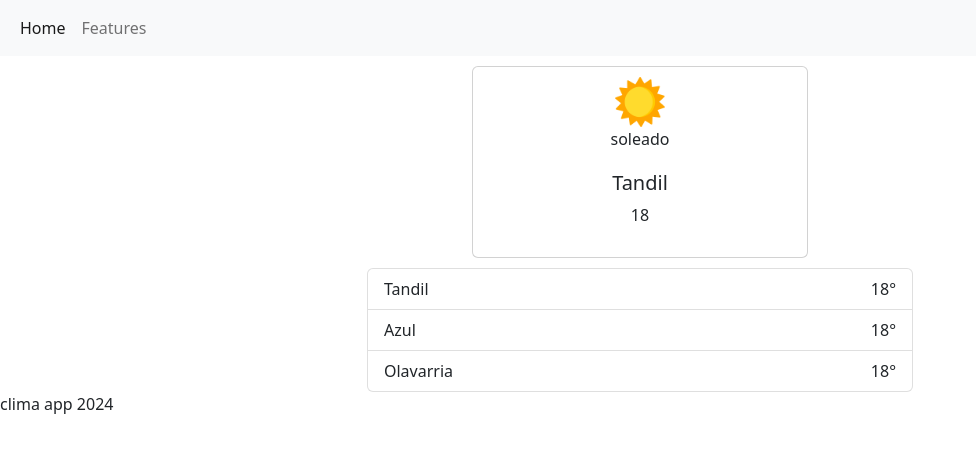
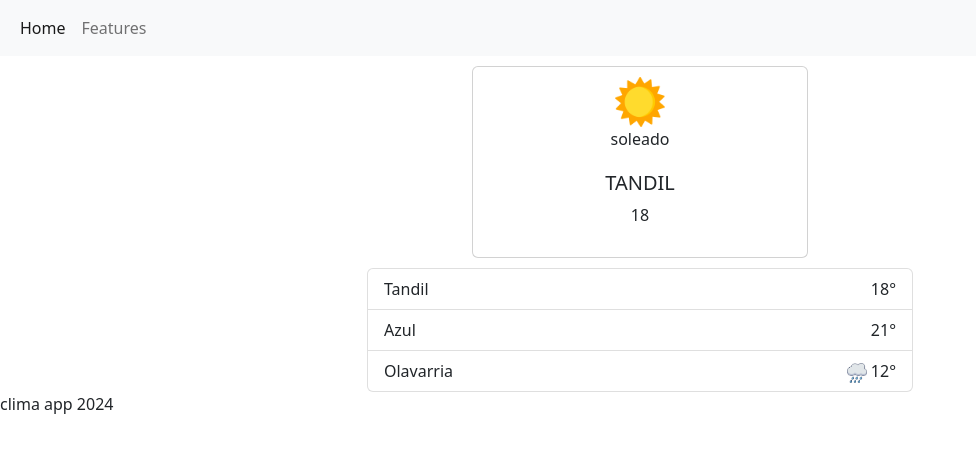
Before and after one commit to GomezTomas/angular-clima, an Angular app: page / in a window 1280 px wide. Shown: the top 452 px of the page, without its empty margins (0-976 px from the left). Built offline with nearby package versions, Linux system fonts and the light colour scheme.

Commit message:
clase 3 - control de flujo, interfaces, directivas

```diff
--- a/src/app/clima-card/clima-card.component.html
+++ b/src/app/clima-card/clima-card.component.html
@@ -2,7 +2,7 @@
     <img src="img/{{ciudad.tiempo}}.png" class="card-img-top" [alt]=ciudad.tiempo>
     <span class="card-text">{{ciudad.tiempo}}</span>
     <div class="card-body">
-      <h5 class="card-title">{{ciudad.nombre}}</h5>
+      <h5 class="card-title">{{ciudad.nombre | uppercase}}</h5>
       <span class="card-text">{{ciudad.temperatura}}</span>
       <!-- <a href="#" class="btn btn-primary">Go somewhere</a> -->
     </div>
--- a/src/app/clima-card/clima-card.component.ts
+++ b/src/app/clima-card/clima-card.component.ts
@@ -1,4 +1,5 @@
 import { Component } from '@angular/core';
+import { Ciudad } from '../clima-list/Ciudad';
 
 @Component({
   selector: 'app-clima-card',
@@ -6,9 +7,11 @@ import { Component } from '@angular/core';
   styleUrl: './clima-card.component.scss'
 })
 export class ClimaCardComponent {
-  ciudad = {
-    "nombre" : "Tandil",
-    "tiempo" : "soleado",
-    "temperatura" : 18,
-  }
+  ciudad : Ciudad =
+    {
+      "nombre" : "Tandil",
+      "tiempo" : "soleado",
+      "temperatura" : 18,
+      "llueve" : false,
+    }
 }
--- /dev/null
+++ b/src/app/clima-list/Ciudad.ts
@@ -0,0 +1,6 @@
+export interface Ciudad {
+    "nombre" : string,
+    "tiempo" : string,
+    "temperatura" : number,
+    "llueve" : boolean,
+}
--- a/src/app/clima-list/clima-list.component.html
+++ b/src/app/clima-list/clima-list.component.html
@@ -1,11 +1,17 @@
 <ul class="list-group">
-    <button type="button" class="list-group-item list-group-item-action" aria-current="true">
-        <span>Tandil</span> <span>18°</span>
-    </button>
-    <button type="button" class="list-group-item list-group-item-action" aria-current="true">
-        <span>Azul</span> <span>18°</span>
-    </button>
-    <button type="button" class="list-group-item list-group-item-action" aria-current="true">
-        <span>Olavarria</span> <span>18°</span>
-    </button>
+    @for (ciudad of ciudades; track ciudad.nombre) {
+        <button type="button" class="list-group-item list-group-item-action" aria-current="true">
+            <span>{{ciudad.nombre}}</span>
+            <span>
+                @if(ciudad.llueve) {
+                    <img src="img/lluvioso.png" alt="llueve">
+                }
+                {{ciudad.temperatura}}°
+            </span>
+        </button>
+    } @empty {
+        <button type="button" class="list-group-item list-group-item-action" aria-current="true">
+            <span>No existen ciudades</span>
+        </button>
+    }
 </ul>
--- a/src/app/clima-list/clima-list.component.scss
+++ b/src/app/clima-list/clima-list.component.scss
@@ -2,3 +2,6 @@ button{
     display: flex;
     justify-content: space-between;
 }
+img {
+    width: 20px;
+}
--- a/src/app/clima-list/clima-list.component.ts
+++ b/src/app/clima-list/clima-list.component.ts
@@ -1,4 +1,5 @@
 import { Component } from '@angular/core';
+import { Ciudad } from './Ciudad';
 
 @Component({
   selector: 'app-clima-list',
@@ -6,5 +7,24 @@ import { Component } from '@angular/core';
   styleUrl: './clima-list.component.scss'
 })
 export class ClimaListComponent {
-
+  ciudades : Ciudad[] = [
+    {
+      "nombre" : "Tandil",
+      "tiempo" : "nublado",
+      "temperatura" : 18,
+      "llueve" : false,
+    },
+    {
+      "nombre" : "Azul",
+      "tiempo" : "soleado",
+      "temperatura" : 21,
+      "llueve" : false,
+    },
+    {
+      "nombre" : "Olavarria",
+      "tiempo" : "lluvioso",
+      "temperatura" : 12,
+      "llueve" : true,
+    }
+  ]
 }
```
Also changed, not shown: src/app/app.component.html (+0 -8 lines).
